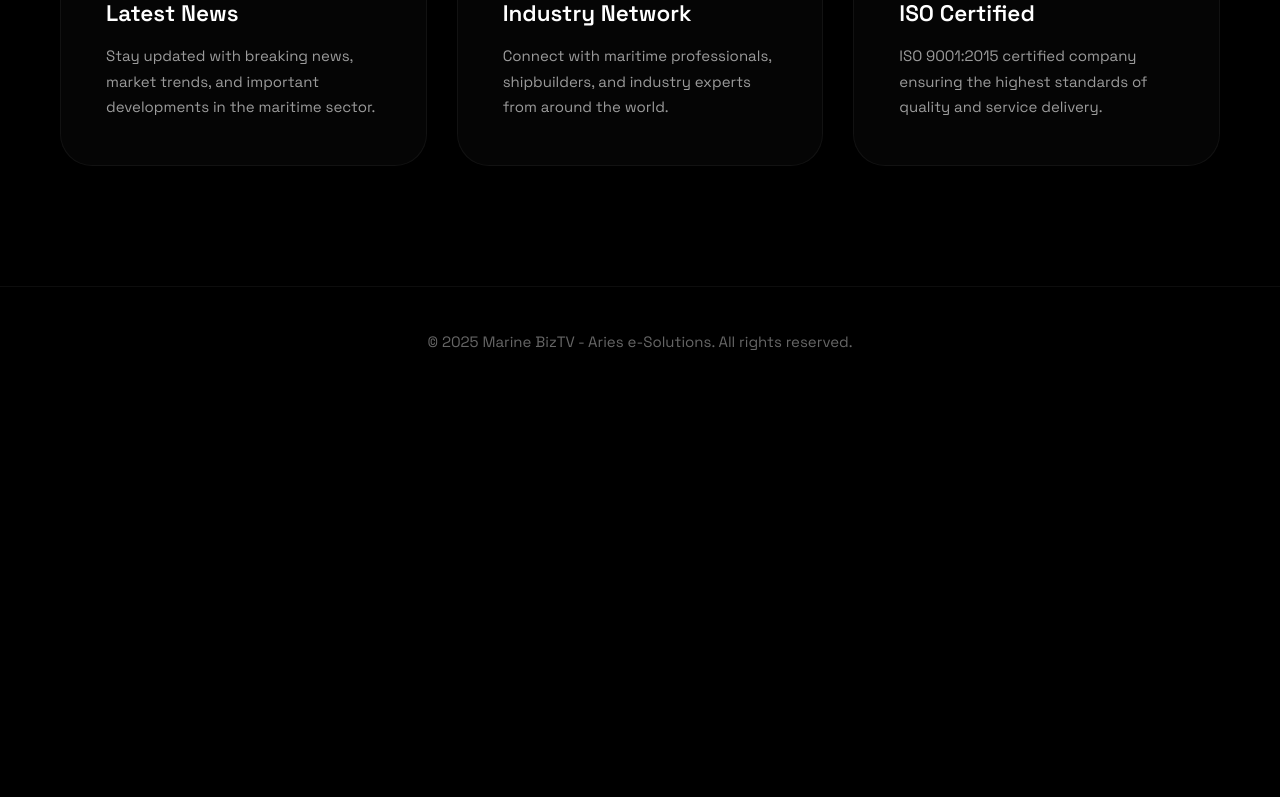
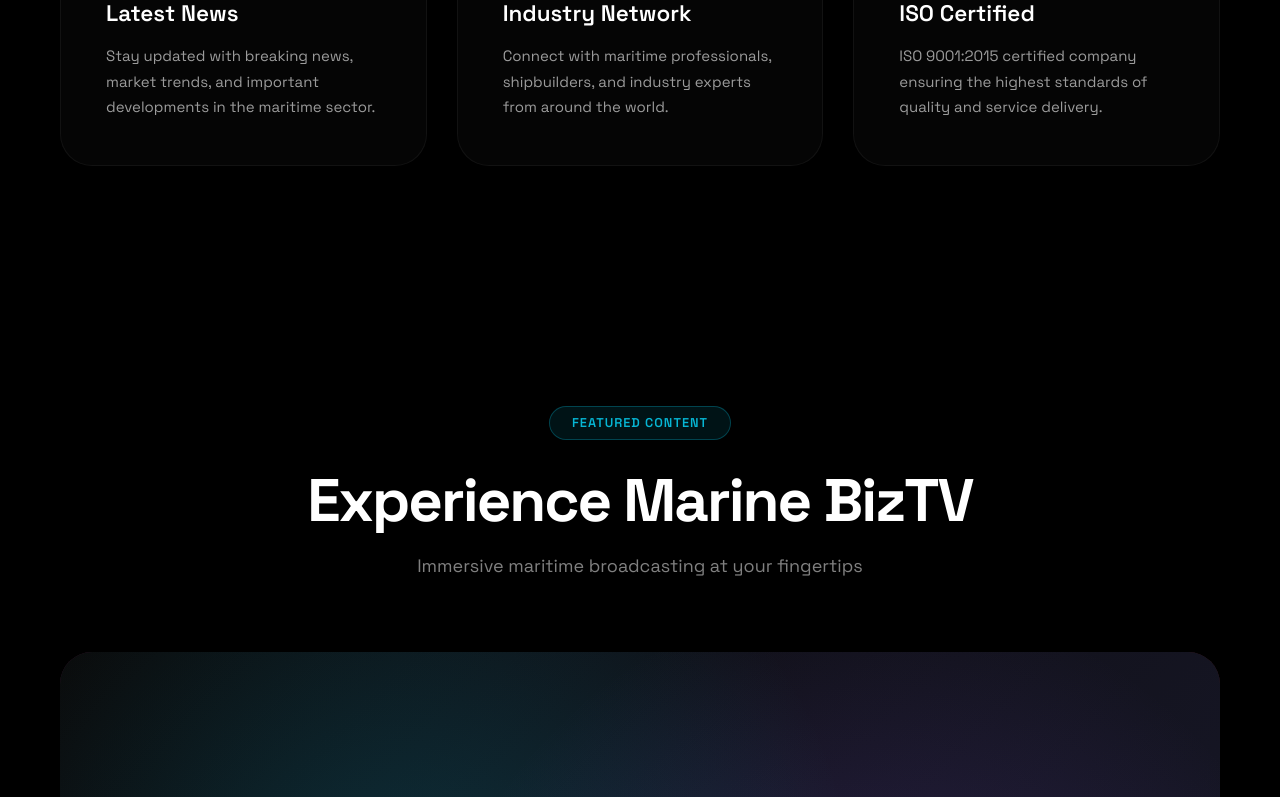
Before and after one commit to raoof-aries/marine-biz-tv, a React (Vite) app: page / in a window 1280 px wide. Shown: the part 2000-2797 px from the top of the page. Before the commit the page ends 2396 px from the top, so only its background shows below. Built offline with nearby package versions, Linux system fonts and the light colour scheme; a web font is replaced by a local one.

Commit message:
Contact section done.

```diff
--- a/src/pages/Home/Home.jsx
+++ b/src/pages/Home/Home.jsx
@@ -17,8 +17,8 @@
 
       <HeroSection />
       <AboutSection />
-      {/* <FeaturedContentSection /> */}
-      {/* <ContactSection /> */}
+      <FeaturedContentSection />
+      <ContactSection />
     </>
   );
 };
```
